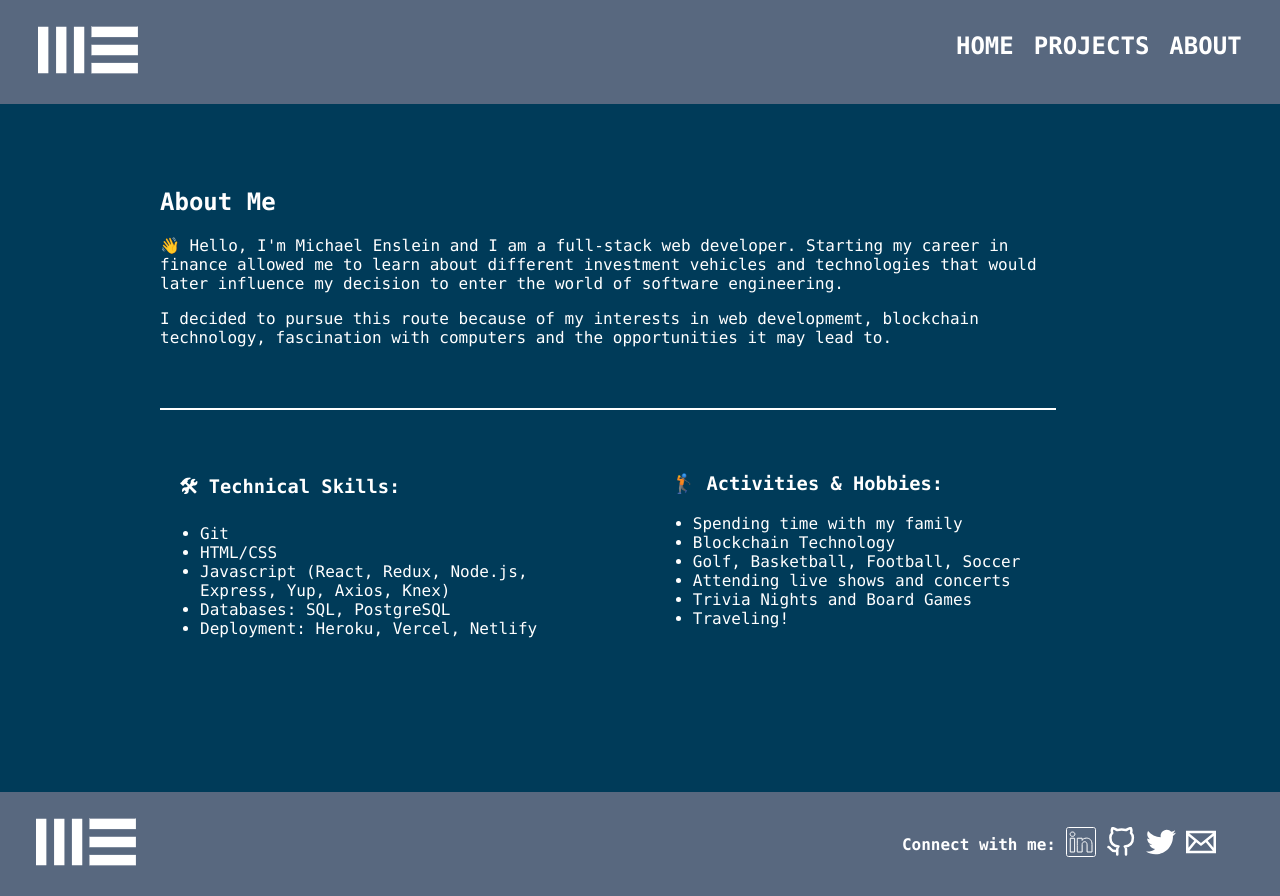
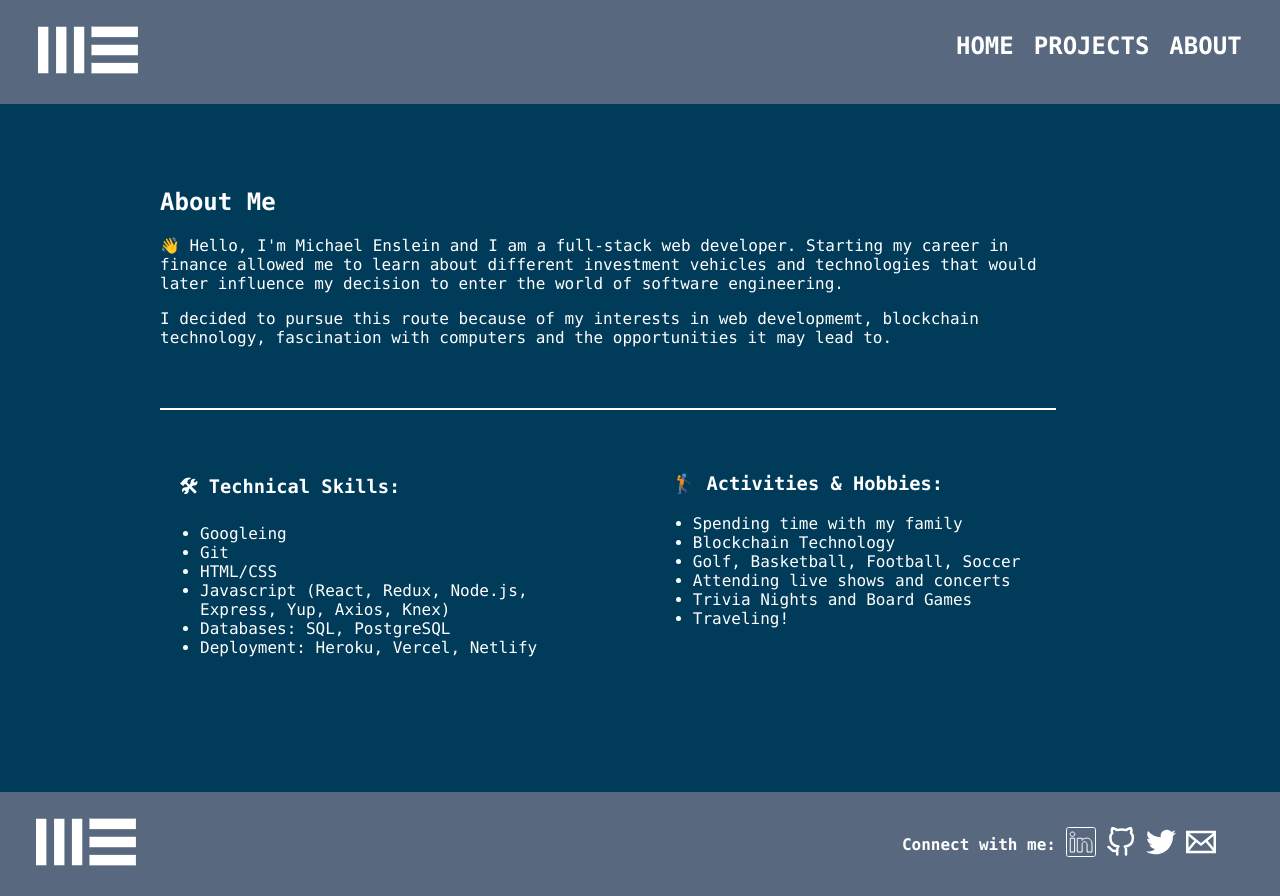
Before and after one commit to mnenslei/my-site, a React (Create React App) app: page /about in a window 1280 px wide. Built offline with nearby package versions, Linux system fonts and the light colour scheme.

Commit message:
added a skill

```diff
--- a/src/components/About.js
+++ b/src/components/About.js
@@ -17,6 +17,7 @@ const About = () => {
                 <div className='skills'>
                     <h3>🛠 Technical Skills:</h3>
                     <ul>
+                        <li>Googleing</li>
                         <li>Git</li>
                         <li>HTML/CSS</li>
                         <li>Javascript (React, Redux, Node.js, Express, Yup, Axios, Knex)</li>
```
